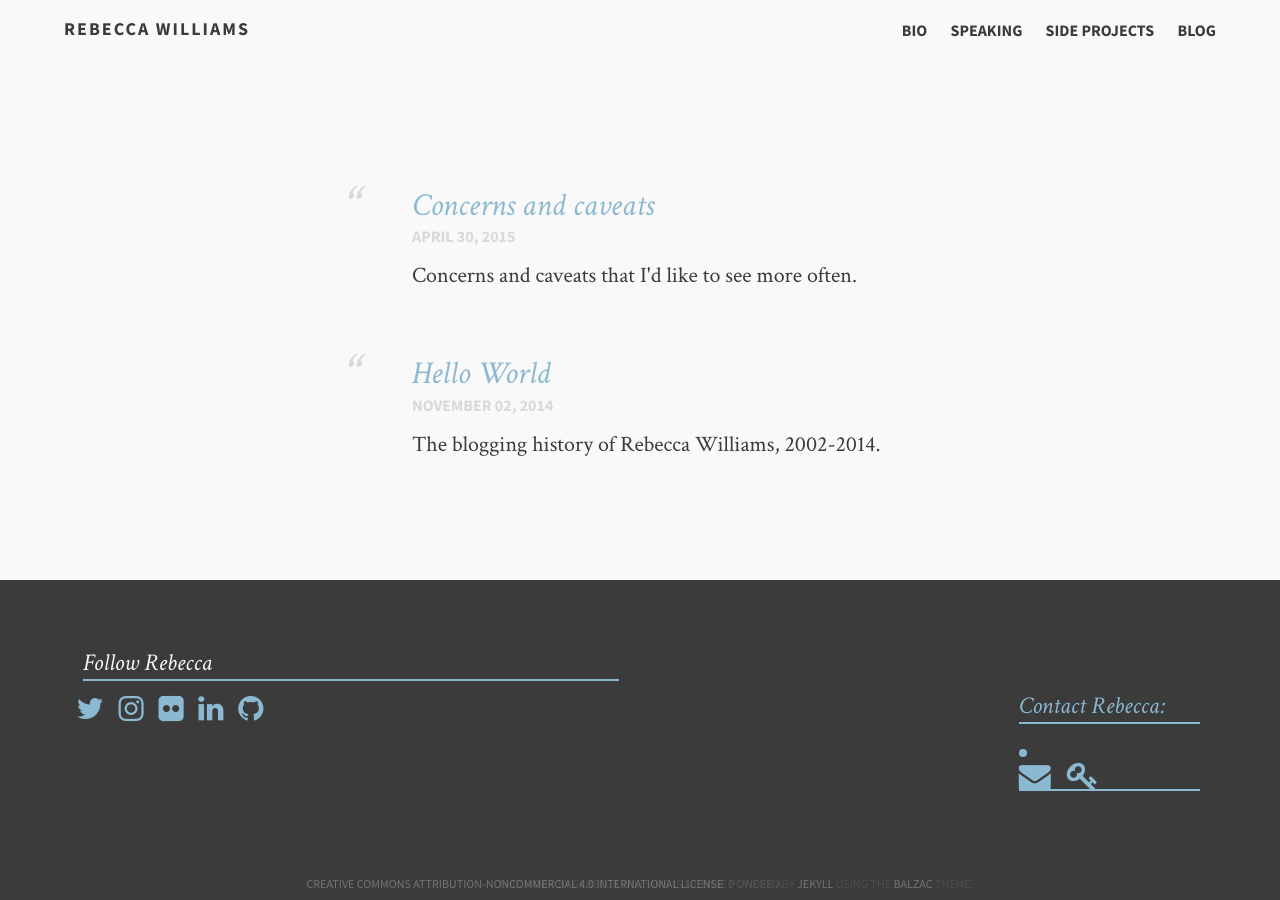
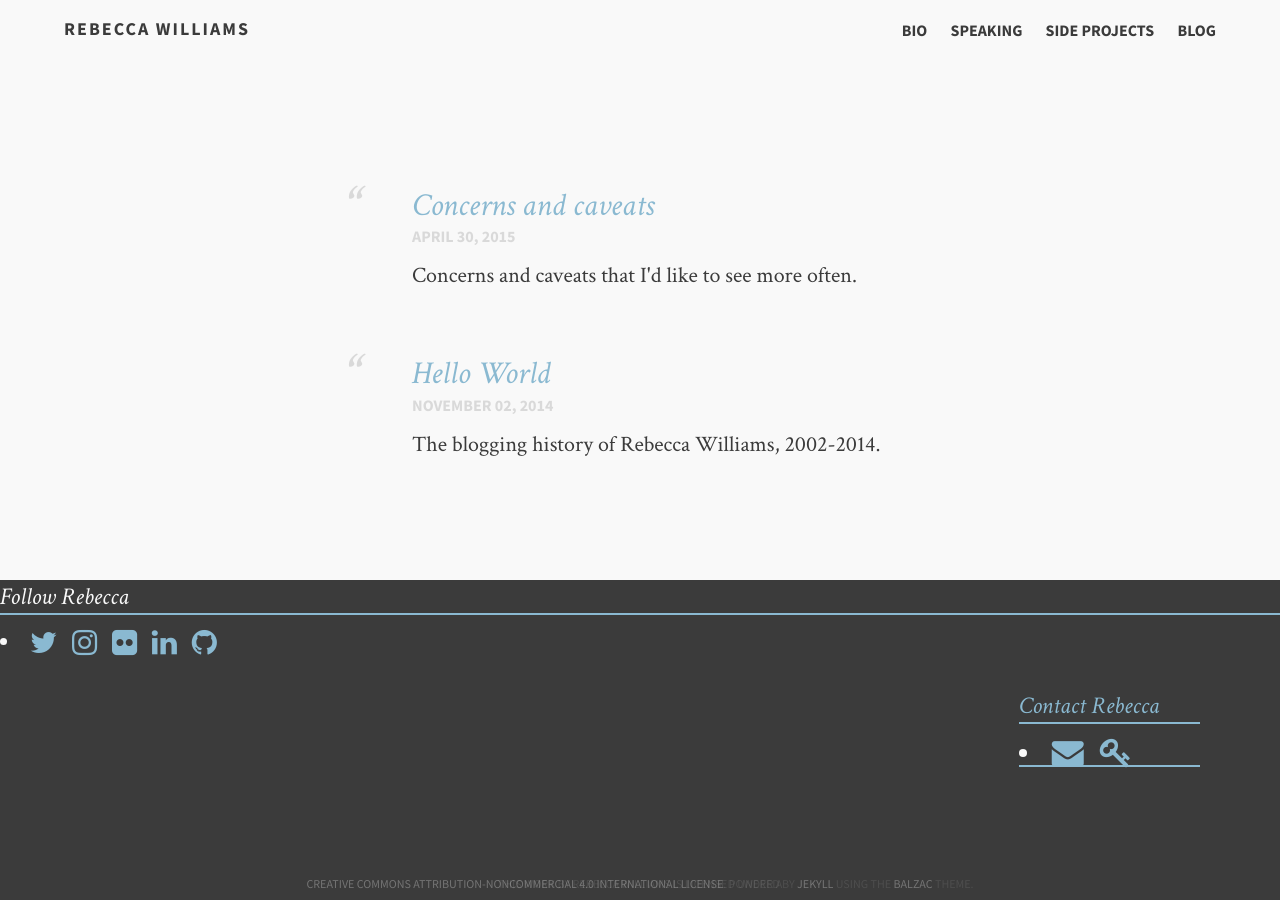
Before and after one commit to rebeccawilliams/rebeccawilliams.us, a Jekyll site: the page built from index.md, in a window 1280 px wide. Built offline with Jekyll 4.4.1, drawn with Linux system fonts in a browser that asks for light colours; nearby versions of some CDN libraries.

Commit message:
Update footer.html

```diff
--- a/_includes/footer.html
+++ b/_includes/footer.html
@@ -1,17 +1,15 @@
 <div class="push"></div>
   <footer>
     <aside class="wrap">
-      <ol class="prev-posts">
           <p class="list-title">Follow Rebecca</p>
         	<li><a href="https://twitter.com/internetrebecca"><i class="fa fa-twitter fa-lg"></i>   &nbsp;
-		          <a href="https://instagram.com/instarebeccawilliams"><i class="fa fa-instagram fa-lg"></i>   &nbsp;
+		<a href="https://instagram.com/instarebeccawilliams"><i class="fa fa-instagram fa-lg"></i>   &nbsp;
             	<a href="https://www.flickr.com/photos/thisisflickriknow/"><i class="fa fa-flickr fa-lg"></i>   &nbsp;
             	<a href="https://www.linkedin.com/in/rebeccaannwilliams"><i class="fa fa-linkedin fa-lg"></i>   &nbsp;
-		          <a href="http://github.com/rebeccawilliams"><i class="fa fa-github fa-lg"></i></li>
-	</ol>
+		<a href="http://github.com/rebeccawilliams"><i class="fa fa-github fa-lg"></i></li>
     <div class="social">
-      <p class="list-title">Contact Rebecca:</p>
-		<li></li><a href="mailto:rebecca@rebeccawilliams.us"><i class="fa fa-envelope fa-lg"></i>   &nbsp;
+      <p class="list-title">Contact Rebecca</p>
+		<li><a href="mailto:rebecca@rebeccawilliams.us"><i class="fa fa-envelope fa-lg"></i>   &nbsp;
 		<a href="https://keybase.io/RebeccaWilliams/key.asc"><i class="fa fa-key fa-lg"></i></li>
     </div>
     </aside>
```
